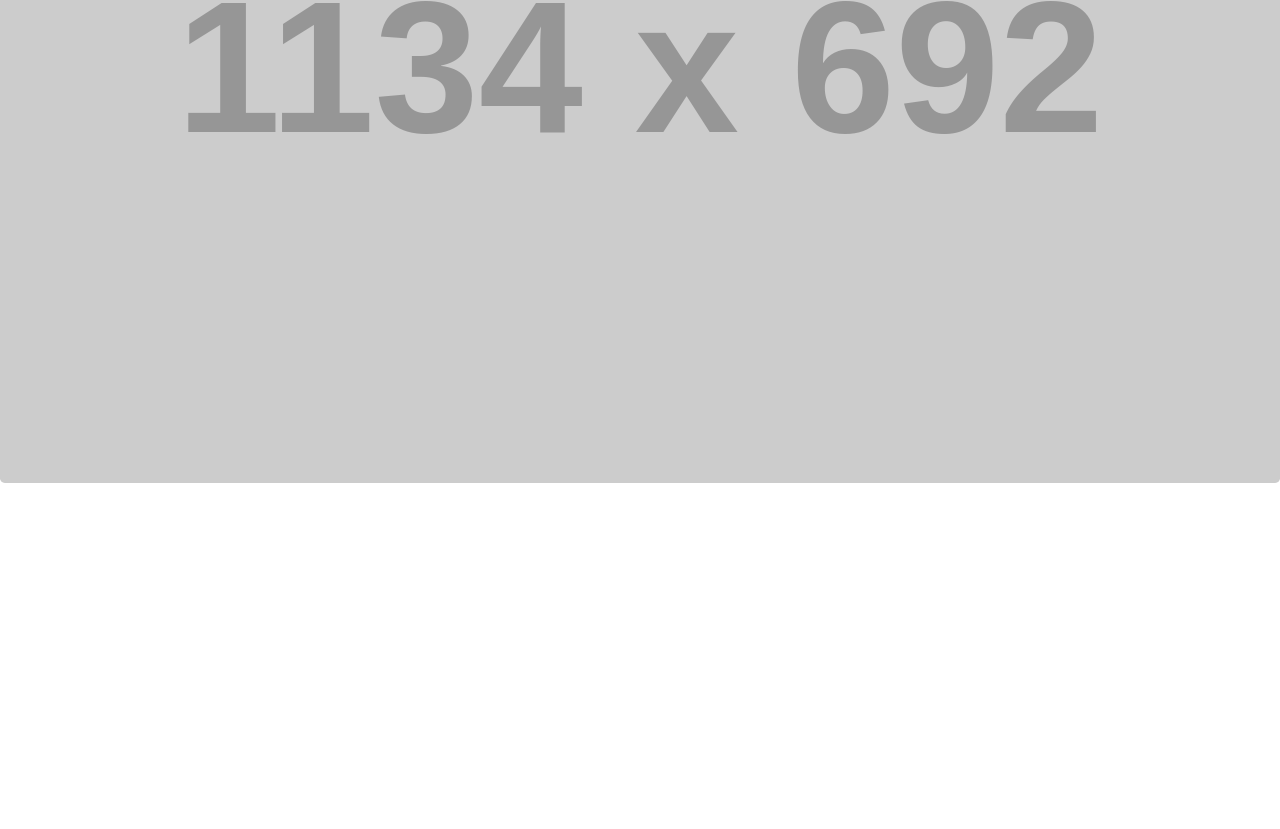
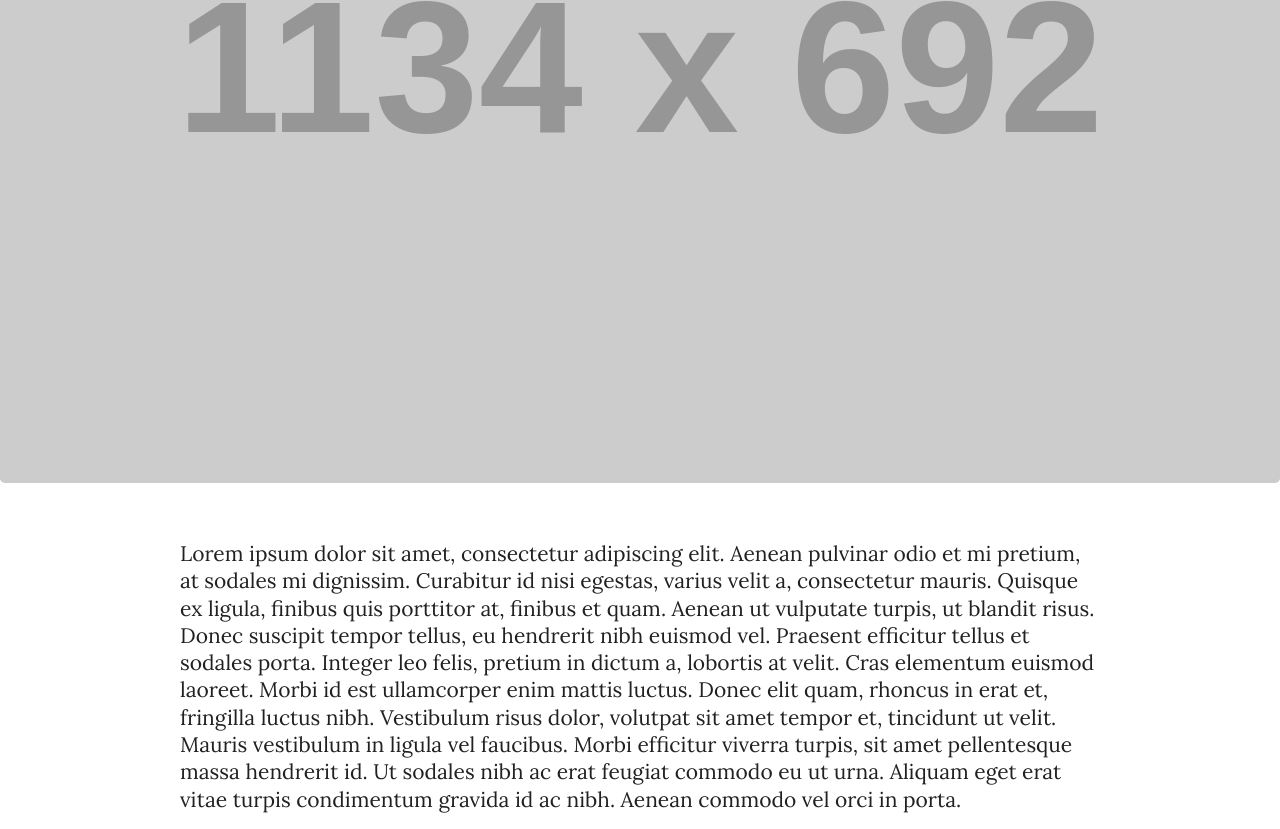
Before and after one commit to multimedia-storytelling/template-j341-project, a plain HTML site: page index.html in a window 1280 px wide. Shown: the part 317-1146 px from the top of the page. Before the commit the page ends 832 px from the top, so only its background shows below. Drawn offline with nearby package versions, Linux system fonts and the light colour scheme; placeholder pictures from the web are drawn by us.

Commit message:
Update index.html
Added lorem ipsum text

```diff
--- a/index.html
+++ b/index.html
@@ -18,8 +18,14 @@
               <h1 class="text-center">A Place Like Home</h1>
             </div>
           </div>
-      <section>
+          <section class="container">
+          <div class="row">
+            <div class="col-md-10 offset-md-1">
+    <p>Lorem ipsum dolor sit amet, consectetur adipiscing elit. Aenean pulvinar odio et mi pretium, at sodales mi dignissim. Curabitur id nisi egestas, varius velit a, consectetur mauris. Quisque ex ligula, finibus quis porttitor at, finibus et quam. Aenean ut vulputate turpis, ut blandit risus. Donec suscipit tempor tellus, eu hendrerit nibh euismod vel. Praesent efficitur tellus et sodales porta. Integer leo felis, pretium in dictum a, lobortis at velit. Cras elementum euismod laoreet. Morbi id est ullamcorper enim mattis luctus. Donec elit quam, rhoncus in erat et, fringilla luctus nibh. Vestibulum risus dolor, volutpat sit amet tempor et, tincidunt ut velit. Mauris vestibulum in ligula vel faucibus. Morbi efficitur viverra turpis, sit amet pellentesque massa hendrerit id. Ut sodales nibh ac erat feugiat commodo eu ut urna. Aliquam eget erat vitae turpis condimentum gravida id ac nibh. Aenean commodo vel orci in porta.
 
+</p>
+    </div>
+    </div>
     </section>
 
     <!-- Bootstrap and JavaScript links and jQuery (necessary for Bootstrap's JavaScript plugins) -->
```
